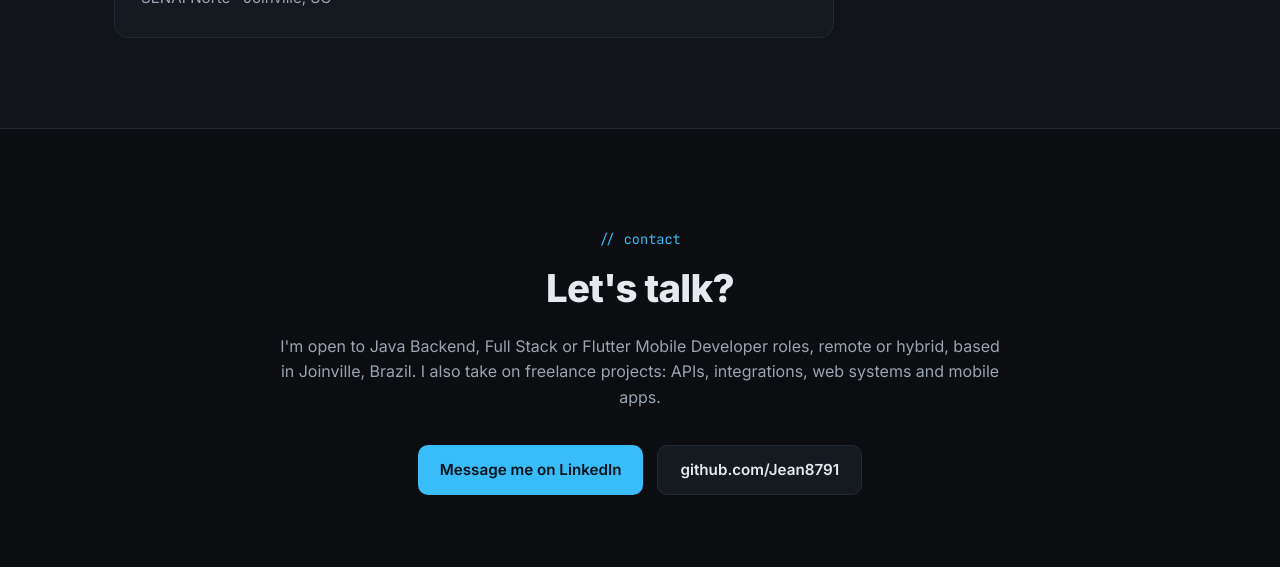
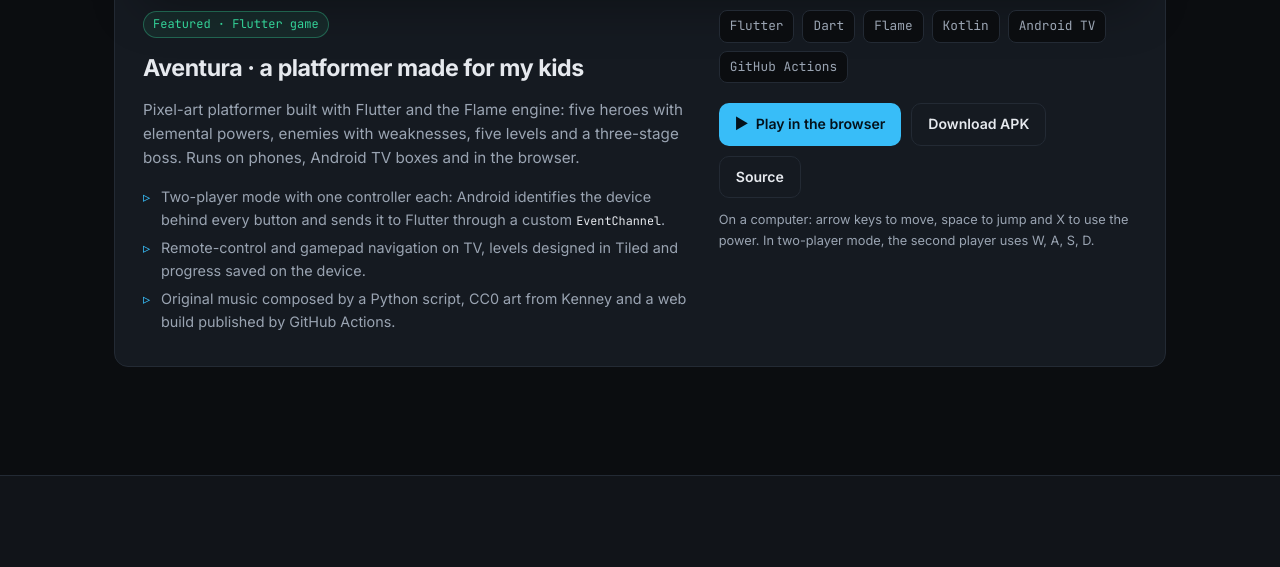
Before and after one commit to Jean8791/Jean8791.github.io, a plain HTML site: page index.html in a window 1280 px wide. Shown: the part 8335-8902 px from the top of the page. Drawn offline with Linux system fonts and the light colour scheme.

Commit message:
Destaca o jogo Aventura com versão web, APK e captura da luta contra o chefão

```diff
--- a/index.html
+++ b/index.html
@@ -512,6 +512,30 @@
         </div>
       </div>
     </article>
+    <article class="feature reveal">
+      <a class="feature__shot" href="https://jean8791.github.io/aventura/" target="_blank" rel="noopener"><img src="assets/aventura-chefe.jpg" alt="Dois heróis em pixel art enfrentando o Feiticeiro das Sombras, com a barra de vida do chefão no topo" width="1568" height="500" loading="lazy" /></a>
+      <div class="feature__body">
+        <div>
+        <span class="feature__badge"><span class="pt">Destaque · jogo em Flutter</span><span class="en" lang="en">Featured · Flutter game</span></span>
+        <h3>Aventura · <span class="pt">jogo de plataforma para os meus filhos</span><span class="en" lang="en">a platformer made for my kids</span></h3>
+        <p><span class="pt">Jogo de plataforma em pixel art feito em Flutter com o motor Flame: cinco heróis com poderes de elemento, inimigos com fraquezas, cinco fases e um chefão com três estágios. Roda no celular, na TV box Android e no navegador.</span><span class="en" lang="en">Pixel-art platformer built with Flutter and the Flame engine: five heroes with elemental powers, enemies with weaknesses, five levels and a three-stage boss. Runs on phones, Android TV boxes and in the browser.</span></p>
+        <ul>
+          <li><span class="pt">Modo de 2 jogadores com um controle para cada: o Android identifica o aparelho de cada botão e envia ao Flutter por um <code>EventChannel</code> próprio.</span><span class="en" lang="en">Two-player mode with one controller each: Android identifies the device behind every button and sends it to Flutter through a custom <code>EventChannel</code>.</span></li>
+          <li><span class="pt">Navegação por controle remoto e gamepad na TV, fases desenhadas no Tiled e progresso salvo no aparelho.</span><span class="en" lang="en">Remote-control and gamepad navigation on TV, levels designed in Tiled and progress saved on the device.</span></li>
+          <li><span class="pt">Música original composta por um script Python, arte CC0 da Kenney e versão web publicada pelo GitHub Actions.</span><span class="en" lang="en">Original music composed by a Python script, CC0 art from Kenney and a web build published by GitHub Actions.</span></li>
+        </ul>
+        </div>
+        <div>
+        <div class="chips"><span class="chip">Flutter</span><span class="chip">Dart</span><span class="chip">Flame</span><span class="chip">Kotlin</span><span class="chip">Android TV</span><span class="chip">GitHub Actions</span></div>
+        <div class="feature__cta">
+          <a class="btn btn--primary" href="https://jean8791.github.io/aventura/" target="_blank" rel="noopener">▶ <span class="pt">Jogar no navegador</span><span class="en" lang="en">Play in the browser</span></a>
+          <a class="btn btn--ghost" href="https://github.com/Jean8791/aventura/releases/latest/download/Aventura.apk" rel="noopener"><span class="pt">Baixar APK</span><span class="en" lang="en">Download APK</span></a>
+          <a class="btn btn--ghost" href="https://github.com/Jean8791/aventura" target="_blank" rel="noopener"><span class="pt">Código</span><span class="en" lang="en">Source</span></a>
+        </div>
+        <p class="feature__note"><span class="pt">No computador: setas para andar, espaço para pular e X para usar o poder. Em dupla, o segundo jogador usa W, A, S, D.</span><span class="en" lang="en">On a computer: arrow keys to move, space to jump and X to use the power. In two-player mode, the second player uses W, A, S, D.</span></p>
+        </div>
+      </div>
+    </article>
   </div>
 </section>
 
```
Also changed, not shown: assets/aventura-chefe.jpg (added).
